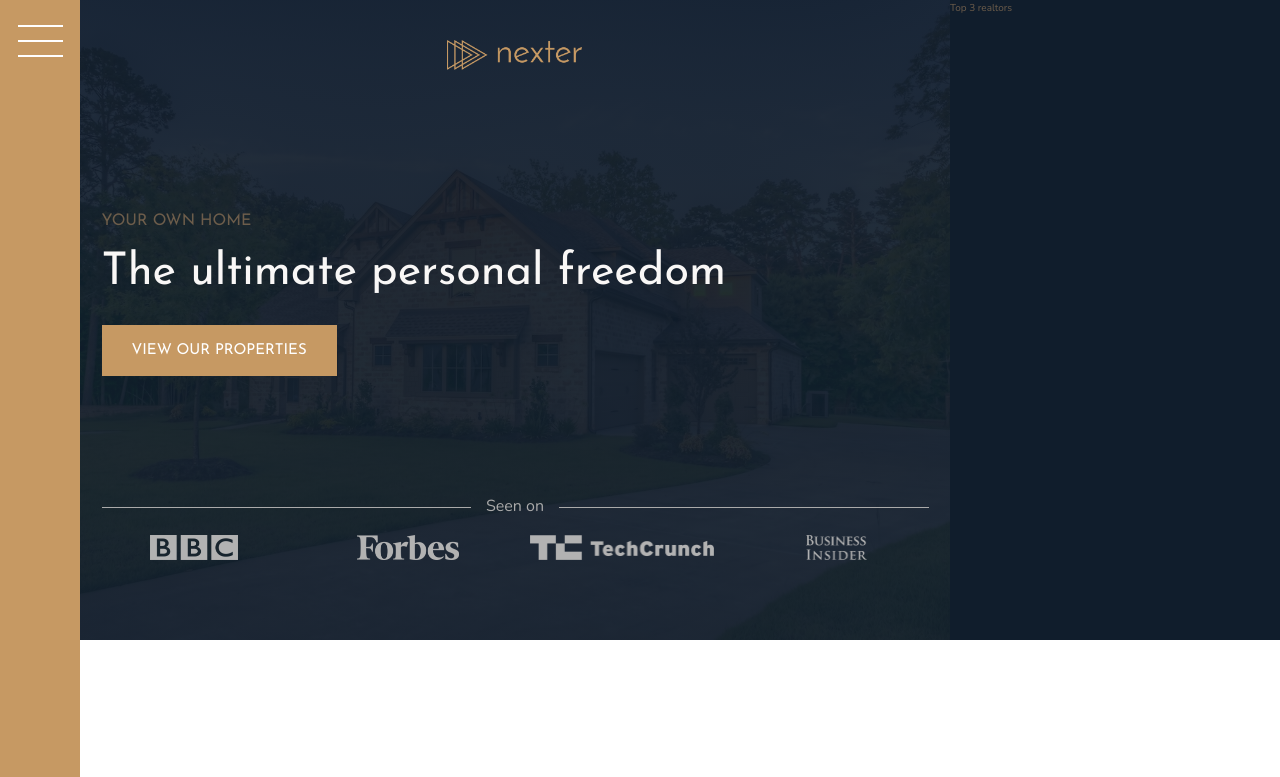
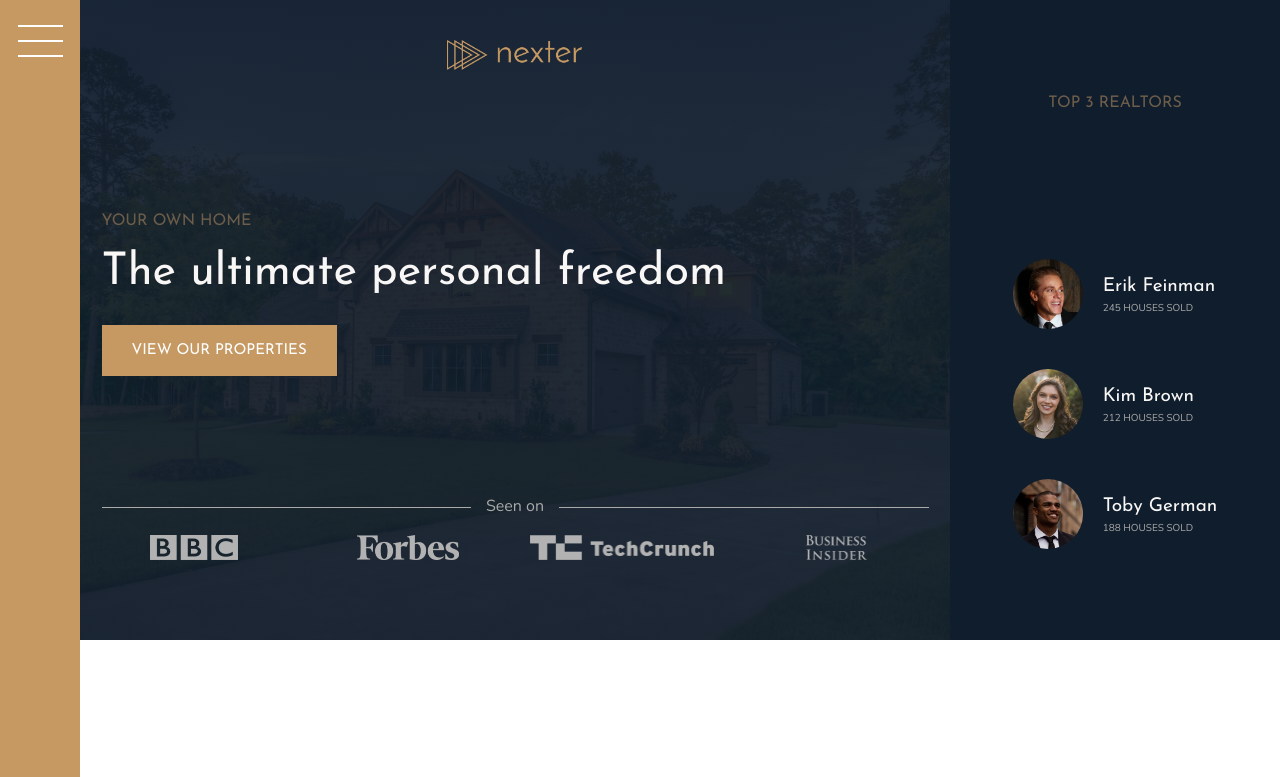
Before and after one commit to hafezfhmi/udemy-advanced-css-and-sass, a website: page Nexter/index.html in a window 1280 px wide. Shown: the top 777 px of the page. Drawn offline with nearby package versions, Linux system fonts and the light colour scheme.

Commit message:
Done section 9.120 (Building the Realtors Section)

```diff
--- a/Nexter/index.html
+++ b/Nexter/index.html
@@ -33,7 +33,28 @@
       </div>
     </header>
 
-    <div class="realtors">Top 3 realtors</div>
+    <div class="realtors">
+      <h3 class="heading-3">Top 3 Realtors</h3>
+      <div class="realtors__list">
+        <img src="img/realtor-1.jpeg" alt="Realtor 1" class="realtors__img" />
+        <div class="realtors__details">
+          <h4 class="heading-4 heading-4--light">Erik Feinman</h4>
+          <p class="realtors__sold">245 houses sold</p>
+        </div>
+
+        <img src="img/realtor-2.jpeg" alt="Realtor 2" class="realtors__img" />
+        <div class="realtors__details">
+          <h4 class="heading-4 heading-4--light">Kim Brown</h4>
+          <p class="realtors__sold">212 houses sold</p>
+        </div>
+
+        <img src="img/realtor-3.jpeg" alt="Realtor 3" class="realtors__img" />
+        <div class="realtors__details">
+          <h4 class="heading-4 heading-4--light">Toby German</h4>
+          <p class="realtors__sold">188 houses sold</p>
+        </div>
+      </div>
+    </div>
 
     <section class="features">
       <div class="feature">
--- a/Nexter/sass/_realtors.scss
+++ b/Nexter/sass/_realtors.scss
@@ -1,4 +1,31 @@
 .realtors {
   background-color: $color-secondary;
   grid-column: col-start 7 / full-end;
+  padding: 3rem;
+
+  display: grid;
+  justify-content: center;
+  align-items: center;
+  justify-items: center;
+  grid-row-gap: 2rem;
+
+  &__list {
+    display: grid;
+    grid-template-columns: min-content max-content;
+    grid-column-gap: 2rem;
+    grid-row-gap: 5vh;
+    align-items: center;
+  }
+
+  &__img {
+    width: 7rem;
+    border-radius: 50%;
+    display: block;
+  }
+
+  &__sold {
+    text-transform: uppercase;
+    color: $color-grey-light-2;
+    margin-top: -3px;
+  }
 }
```
Also changed, not shown: Nexter/css/style.css.
